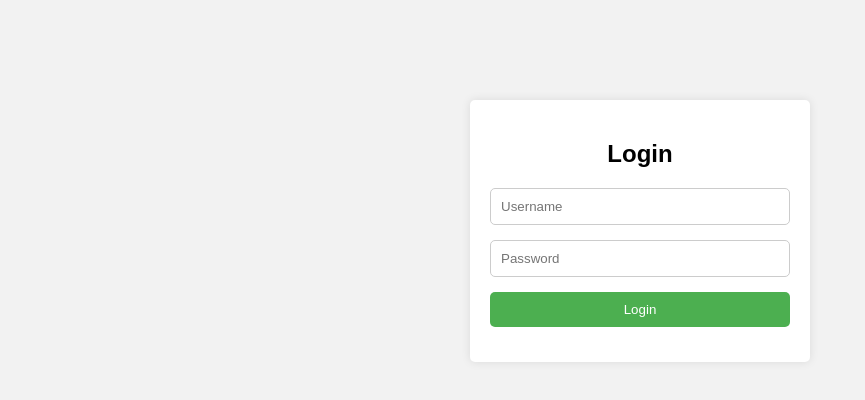
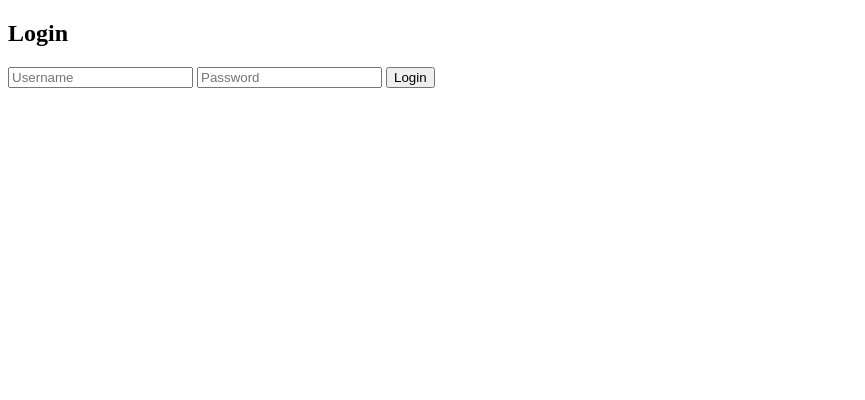
Before and after one commit to LucanF/Survey, a plain HTML site: page login-paage.html in a window 1280 px wide. Shown: the whole page, without its empty margins (0-865 px from the left). Drawn offline with Linux system fonts and the light colour scheme.

Commit message:
Update login-paage.html

```diff
--- a/login-paage.html
+++ b/login-paage.html
@@ -4,57 +4,16 @@
     <meta charset="UTF-8">
     <meta name="viewport" content="width=device-width, initial-scale=1.0">
     <title>Login Page</title>
-    <style>
-        body {
-            font-family: Arial, sans-serif;
-            margin: 0;
-            padding: 0;
-            background-color: #f2f2f2;
-        }
-        .container {
-            width: 300px;
-            margin: 100px auto;
-            background-color: #fff;
-            padding: 20px;
-            border-radius: 5px;
-            box-shadow: 0 0 10px rgba(0, 0, 0, 0.1);
-        }
-        h2 {
-            text-align: center;
-            margin-bottom: 20px;
-        }
-        input[type="text"],
-        input[type="password"],
-        input[type="submit"] {
-            width: 100%;
-            padding: 10px;
-            margin-bottom: 15px;
-            border: 1px solid #ccc;
-            border-radius: 5px;
-            box-sizing: border-box;
-        }
-        input[type="submit"] {
-            background-color: #4CAF50;
-            color: white;
-            border: none;
-            cursor: pointer;
-        }
-        input[type="submit"]:hover {
-            background-color: #45a049;
-        }
-    </style>
-
 </head>
 <body>
     <div class="container">
         <h2>Login</h2>
-        <form action="#" method="post">
-            <input type="text" name="username" placeholder="Username" required>
-            <input type="password" name="password" placeholder="Password" required>
+        <form onsubmit="return validateLogin()">
+            <input type="text" id="username" name="username" placeholder="Username" required>
+            <input type="password" id="password" name="password" placeholder="Password" required>
             <input type="submit" value="Login">
         </form>
     </div>
-    <script src="./scripts/redirect.js"></script>
+    <script src="login.js"></script>
 </body>
-
 </html>
```
